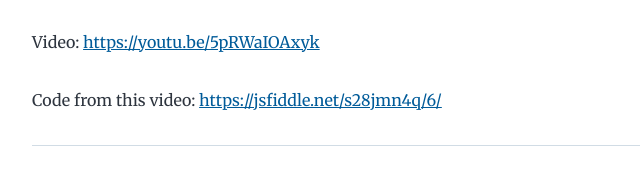
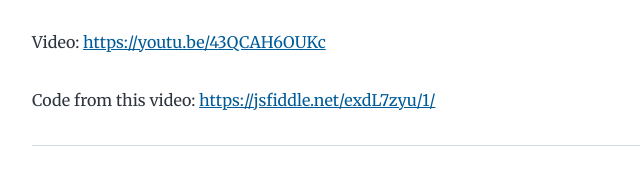
Before and after one commit to luisrodge/code.rodgetech.com, a Gatsby site: page /conditionals/ in a window 1280 px wide. Shown: the part 211-402 px from the top of the page, 180-820 px from the left. Built offline with nearby package versions, Linux system fonts and the light colour scheme; Gatsby itself is replaced by a stand-in of ours; some packages are replaced by stand-ins of ours.

Commit message:
Update links

```diff
--- a/content/blog/conditionals/index.md
+++ b/content/blog/conditionals/index.md
@@ -4,9 +4,9 @@
 description: "Learn what logical operators are and how to create and use if statements to perform decisions in your code."
 ---
 
-Video: https://youtu.be/5pRWaIOAxyk
+Video: https://youtu.be/43QCAH6OUKc
 
-Code from this video: https://jsfiddle.net/s28jmn4q/6/
+Code from this video: https://jsfiddle.net/exdL7zyu/1/
 
 ---
 
```
